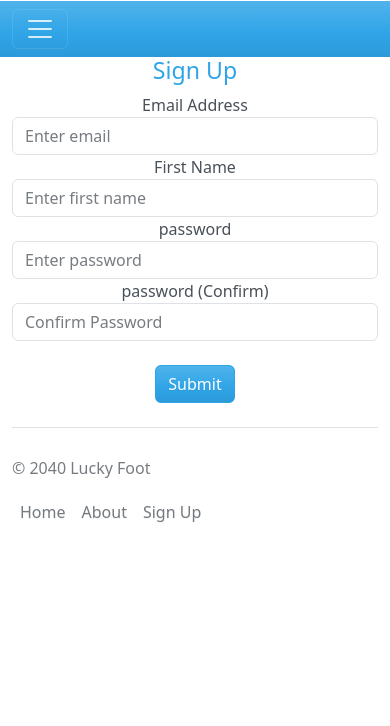
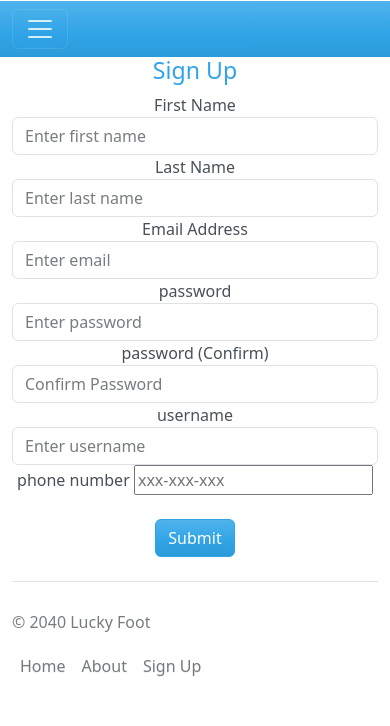
Before and after one commit to susanna3003/Capstone2024, a Flask app: page /signUp in a window 390 px wide; the page is wider, and only the part inside the window is pictured. Shown: the part 387-1113 px from the top of that part. Before the commit the page ends 910 px from the top of that part, so only its background shows below. Run offline with Flask 3, Linux system fonts and the light colour scheme; some libraries are stand-ins or nearby versions.

Commit message:
Updated Signup page and database
Updated the signup page to take user's last name, username, and phone number.   The user's password will now be hidden and can be shown by an eye icon. I also updated the database to the current layout as well.

I also added the userPage.html to redirect upon signing up or logging in.

```diff
--- a/Taskhub/Flask Web App/schema.sql
+++ b/Taskhub/Flask Web App/schema.sql
@@ -3,6 +3,9 @@ DROP TABLE IF EXISTS users;
 CREATE TABLE users (
     id INT AUTO_INCREMENT PRIMARY KEY,
     firstname VARCHAR(15) NOT NULL,
+    lastname VARCHAR(15) NOT NULL,
     email VARCHAR(30) NOT NULL,
-    userPass VARCHAR(7) NOT NULL
+    userPass VARCHAR(12) NOT NULL,
+    username VARCHAR(12) NOT NULL,
+    phoneNum VARCHAR(15) NOT NULL
 );
--- a/Taskhub/Flask Web App/website/auth.py
+++ b/Taskhub/Flask Web App/website/auth.py
@@ -1,5 +1,5 @@
 from flask import Blueprint, render_template, request, flash
-import sqlite3
+import sqlite3, re
 
 auth = Blueprint('auth', __name__)
 
@@ -32,25 +32,32 @@ def sign_up():
     if request.method == 'POST':
         email = request.form.get('email')
         firstName = request.form.get('firstName')
+        lastName = request.form.get('lastName')
         password = request.form.get('password')
         passwordCon = request.form.get('passwordCon')
+        username = request.form.get('username')
+        phoneNum = request.form.get('phoneNum')
 
         # String input validations
         if len(email) < 4:
             flash('Email must be greater than 3 characters!', category='error')
         elif len(firstName) < 2:
             flash('First Name must be greater than 1 character!', category='error')
+        elif len(lastName) < 2:
+            flash('Last Name must be greater than 1 character!', category='error')
         elif password != passwordCon:
             flash('Passwords don\'t match!', category='error')
-        elif len(password) < 7:
-            flash('Password must be at least 7 characters', category='error')
+        elif len(password) < 12:
+            flash('Password must be at least 12 characters', category='error')
+        elif not re.match(r'^\d{3}-\d{3}-\d{4}$', phoneNum):
+            flash('Phone number must be in the format XXX-XXX-XXXX', category='error')
         else:
             # Connect to the database
             conn = sqlite3.connect('userDatabase.db')
             cur = conn.cursor()
 
             # Insert the user information into the database
-            cur.execute("INSERT INTO users (firstname, email, userPass) VALUES (?, ?, ?)", (firstName, email, password))
+            cur.execute("INSERT INTO users (firstname, lastName, email, userPass, username, phoneNum) VALUES (?, ?, ?, ?, ?, ?)", (firstName, lastName, email, password, username, phoneNum))
 
             # Commit the changes and close the connection
             conn.commit()
@@ -63,3 +70,8 @@ def sign_up():
 @auth.route('/about')
 def about():
     return render_template("about.html")
+
+# user Page
+@auth.route('/userPage.html')
+def userPage():
+     return render_template("userPage.html")
--- a/Taskhub/Flask Web App/website/init_db.py
+++ b/Taskhub/Flask Web App/website/init_db.py
@@ -5,6 +5,6 @@ with open('schema.sql') as f:
         connection.executescript(f.read())
 cur = connection.cursor()
 
-cur.execute("INSERT INTO users (id, firstname, email, userPass) VALUES ('id', 'firstname', 'email', 'userPass')")
+cur.execute("INSERT INTO users (id, firstname, lastname, email, userPass, username, phoneNum) VALUES ('id', 'firstname', 'lastname', 'email', 'userPass', 'username', 'phoneNum')")
 connection.commit()
 connection.close()
--- a/Taskhub/Flask Web App/website/templates/signUp.html
+++ b/Taskhub/Flask Web App/website/templates/signUp.html
@@ -3,6 +3,28 @@
 {% block content %}
 <form method = "POST">
     <h3 align = "center">Sign Up</h3>
+    <div class = "form-group">
+        <label for = "firstName"> First Name</label>
+        <input
+        type = "text"
+        class = "form-control"
+        id = "firstName"
+        name = "firstName"
+        required
+        placeholder = "Enter first name"
+    />
+    </div>
+    <div class = "form-group">
+        <label for = "lastName"> Last Name</label>
+        <input
+        type = "text"
+        class = "form-control"
+        id = "lastName"
+        name = "lastName"
+        required
+        placeholder = "Enter last name"
+    />
+    </div>
     <div class = "form-group">
         <label for = "email"> Email Address</label>
         <input
@@ -10,17 +32,8 @@
         class = "form-control"
         id = "email"
         name = "email"
+        required
         placeholder = "Enter email"
-    />
-    </div>
-    <div class = "form-group">
-        <label for = "firstName"> First Name</label>
-        <input
-        type = "text"
-        class = "form-control"
-        id = "firstName"
-        name = "firstName"
-        placeholder = "Enter first name"
     />
     </div>
     <div class = "form-group">
@@ -30,6 +43,7 @@
         class = "form-control"
         id = "password"
         name = "password"
+        required
         placeholder = "Enter password"
     />
     </div>
@@ -43,6 +57,28 @@
         placeholder = "Confirm Password"
     />
     </div>
+    <div class = "form-group">
+        <label for = "username"> username</label>
+        <input
+        type = "username"
+        class = "form-control"
+        id = "username"
+        name = "username"
+        required
+        placeholder = "Enter username"
+    />
+    </div>
+    <div class = "form-group">
+        <label for = "phoneNum"> phone number</label>
+        <input
+        type = "tel"
+        id = "phoneNum"
+        name = "phoneNum"
+        pattern="[0-9]{3}-[0-9]{3}-[0-9]{4}"
+        required
+        placeholder = "xxx-xxx-xxx"
+    />
+    </div>
     <br />
     <button type = "submit" class = "btn btn-primary">Submit</button>
 </form>
--- /dev/null
+++ b/Taskhub/Flask Web App/website/templates/userPage.html
@@ -0,0 +1,5 @@
+{% extends "theme.html" %} {% block title %} Sign Up: Taskhub {% endblock %}
+
+{% block content %}
+
+{% endblock %}
```
Also changed, not shown: Taskhub/Flask Web App/userDatabase.db.
